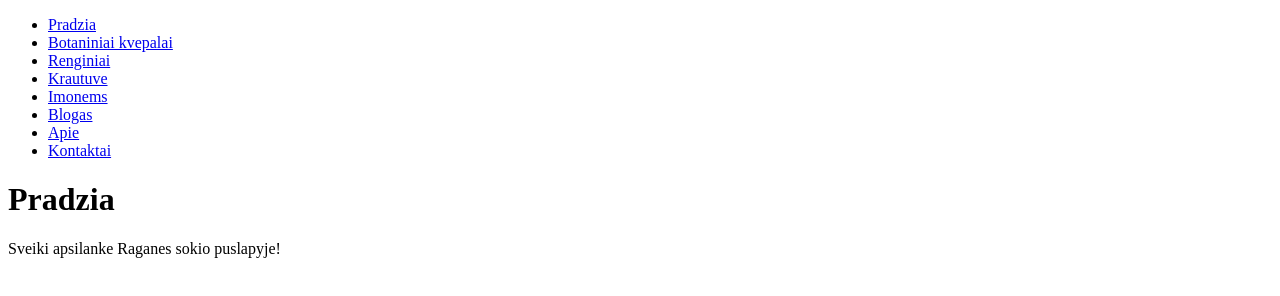
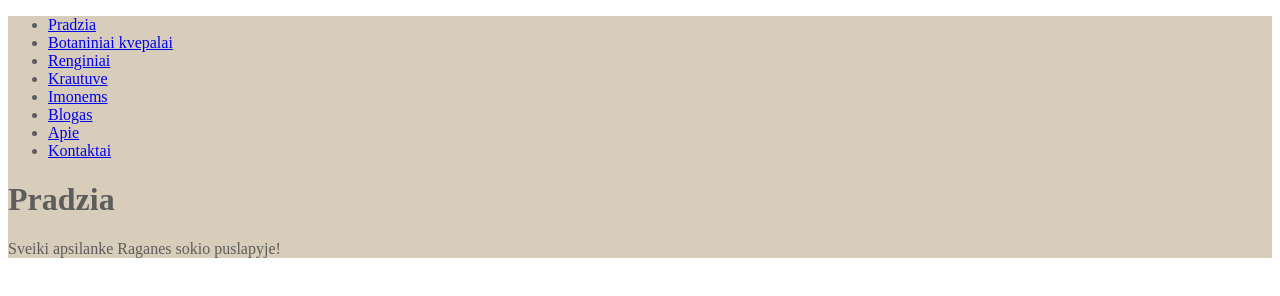
Before and after one commit to AstaRem/raganes-sokis, a Gatsby site: page / in a window 1280 px wide. Built offline with nearby package versions, Linux system fonts and the light colour scheme; Gatsby itself is replaced by a stand-in of ours.

Commit message:
add layout.css some color, working

```diff
--- a/src/components/layout.js
+++ b/src/components/layout.js
@@ -1,16 +1,18 @@
 import * as React from 'react'
 import { Link } from 'gatsby'
-import { Helmet } from "react-helmet";
+import { Helmet } from "react-helmet"
+import * as styles from "./layout.module.css"
 
 const Layout = ({ pageTitle, children }) => {
   return (
-    <div>
+    <div className = {`${styles.mainBackground} ${styles.layoutText}`} >
         <Helmet>
             <title>{pageTitle}</title>
         </Helmet>
+        {/* <p className={styles.layoutText}>some text here</p> */}
       <nav>
-        <ul>
-          <li><Link to="/">Pradzia</Link></li>
+        <ul >
+          <li ><Link to="/">Pradzia</Link></li>
           <li><Link to="/Botaniniai">Botaniniai kvepalai</Link></li>
           <li><Link to="/Renginiai">Renginiai</Link></li>
           <li><Link to="/Krautuve">Krautuve</Link></li>
--- /dev/null
+++ b/src/components/layout.module.css
@@ -0,0 +1,7 @@
+.mainBackground {
+    background-color: #d8cdba;
+}
+
+.layoutText {
+    color: #5d5d5c;
+}
```
